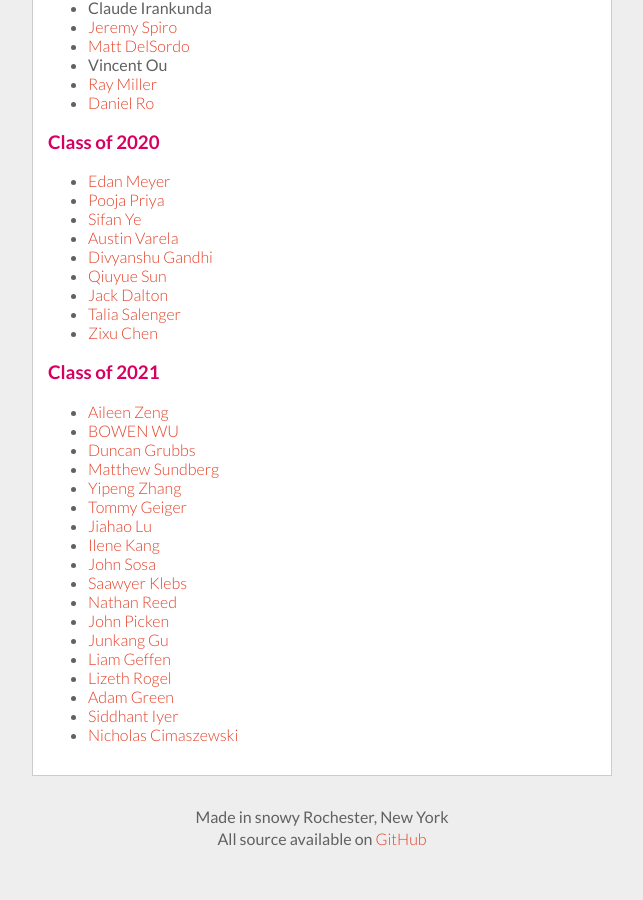
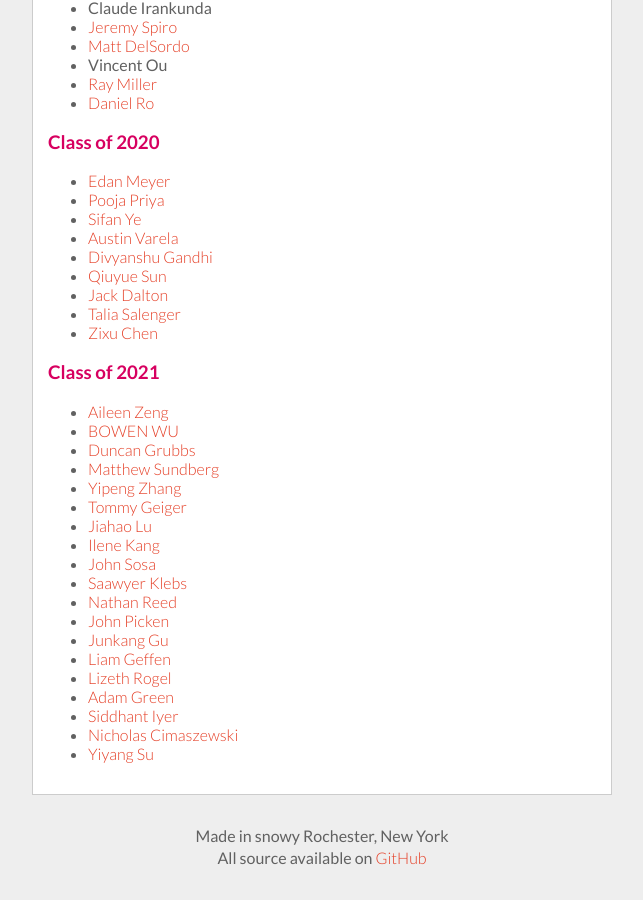
Before and after one commit to RocHack/rochack.org, a Jekyll site: the page built from about.html, in a window 1280 px wide and 900 px high, scrolled down 2241 px. Shown: the whole window, without its empty margins (318-961 px from the left). Built offline with Jekyll 4.4.1, drawn with Linux system fonts in a browser that asks for light colours.

Commit message:
Added a real Roc!
He seems real...

```diff
--- a/about.html
+++ b/about.html
@@ -274,6 +274,9 @@ members:
     -
         name: Nicholas Cimaszewski
         link: https://github.com/nwcimaszewski
+    -
+        name: Yiyang Su
+        link: https://github.com/prevso1088
 
 ---
 <div class="container">
```
